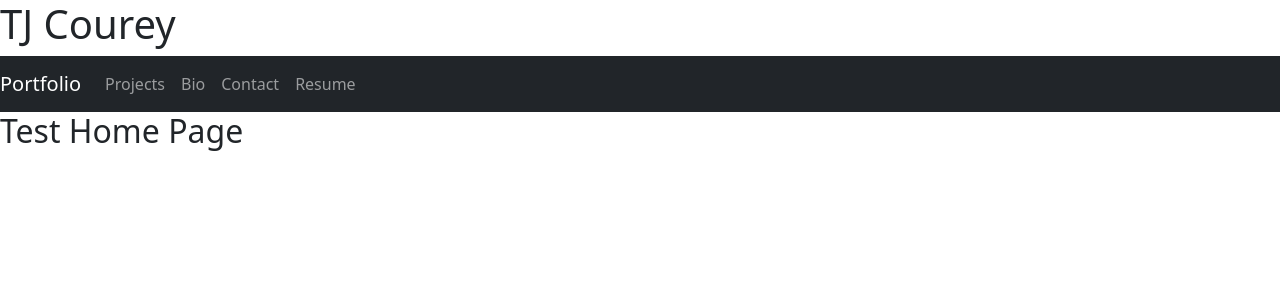
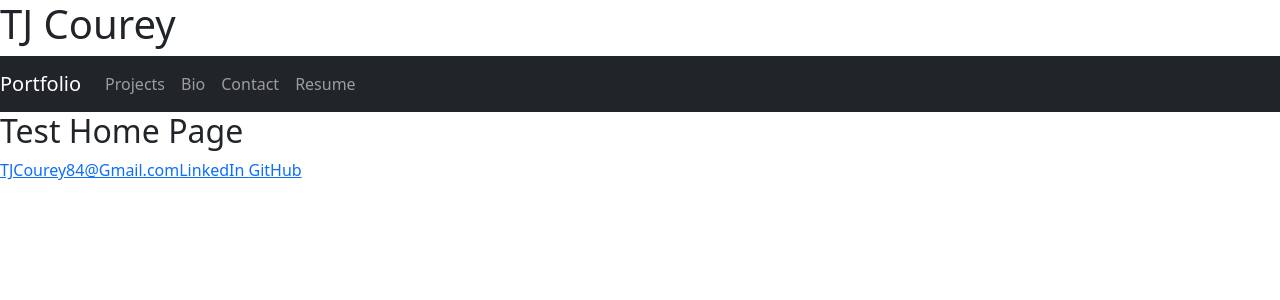
Before and after one commit to TJCourey/react-portfolio, a React (Create React App) app: page / in a window 1280 px wide. Shown: the top 300 px of the page. Built offline with nearby package versions, Linux system fonts and the light colour scheme.

Commit message:
added header and footer

```diff
--- a/src/App.js
+++ b/src/App.js
@@ -1,9 +1,13 @@
 import NavHandler from "./components/navHandler";
+import Footer from "./components/header-footer/footer";
+import Header from "./components/header-footer/header";
 
 function App() {
   return (
     <div>
+      <Header />
       <NavHandler />
+      <Footer />
     </div>
   );
 }
--- /dev/null
+++ b/src/components/header-footer/footer.js
@@ -0,0 +1,13 @@
+import React from "react";
+
+const Footer = () => {
+  return (
+    <div className="footer">
+      <a href="mailto:tjcourey84@gmail.com">TJCourey84@Gmail.com</a>
+      <a href="https://www.linkedin.com/in/tj-courey-8817b1208/">LinkedIn </a>
+      <a href="https://github.com/TJCourey">GitHub</a>
+    </div>
+  );
+};
+
+export default Footer;
--- /dev/null
+++ b/src/components/header-footer/header.js
@@ -0,0 +1,7 @@
+import React from "react";
+
+function Header() {
+  return <></>;
+}
+
+export default Header;
```
